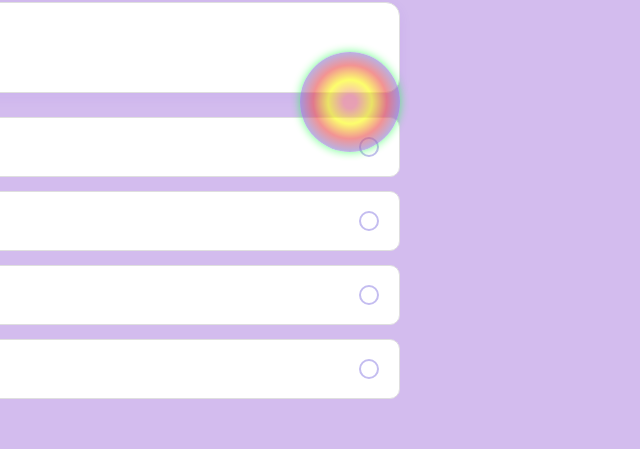
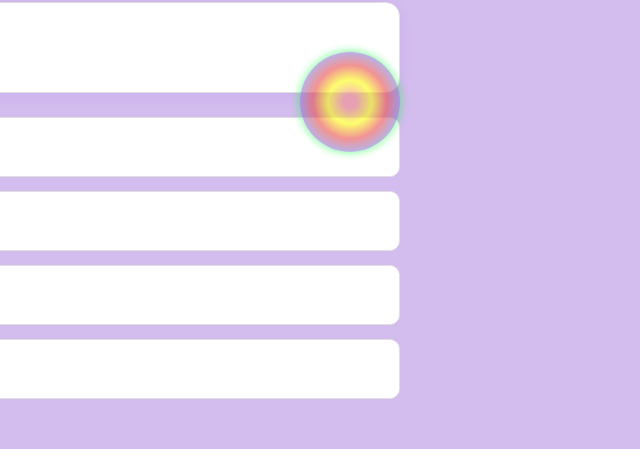
Before and after one commit to 1211-yug/Lecture-practice, a plain HTML site: page Javascript/Quiz App/index.html in a window 1280 px wide. Both pictures are taken after a click on the button "Quiz Start". Shown: the part 228-677 px from the top of the page, 640-1280 px from the left. Drawn offline with nearby package versions, Linux system fonts and the light colour scheme.

Commit message:
Update index.html

```diff
--- a/Javascript/Quiz App/index.html
+++ b/Javascript/Quiz App/index.html
@@ -22,7 +22,7 @@
 
 <body>
 
-    <div id="start_page" >
+    <div id="start_page">
         <div class="page_title" id="page_Title" data-aos="zoom-in">Javascript Quiz App</div>
         <button onclick="quiz_start()" class="btn" id="startBtn" data-aos="zoom-in">Quiz Start</button>
     </div>
@@ -62,10 +62,10 @@
             <!-- Options section -->
             <div class="options-container">
                 <ul class="options">
-                    <li>Option 1 <input type="radio" name="quiz-option"> <span class="custom-radio"></span></li>
-                    <li>Option 2 <input type="radio" name="quiz-option"> <span class="custom-radio"></span></li>
-                    <li>Option 3 <input type="radio" name="quiz-option"> <span class="custom-radio"></span></li>
-                    <li>Option 4 <input type="radio" name="quiz-option"> <span class="custom-radio"></span></li>
+                    <li>Option 1 </li>
+                    <li>Option 2 </li>
+                    <li>Option 3 </li>
+                    <li>Option 4 </li>
                 </ul>
             </div>
 
```
